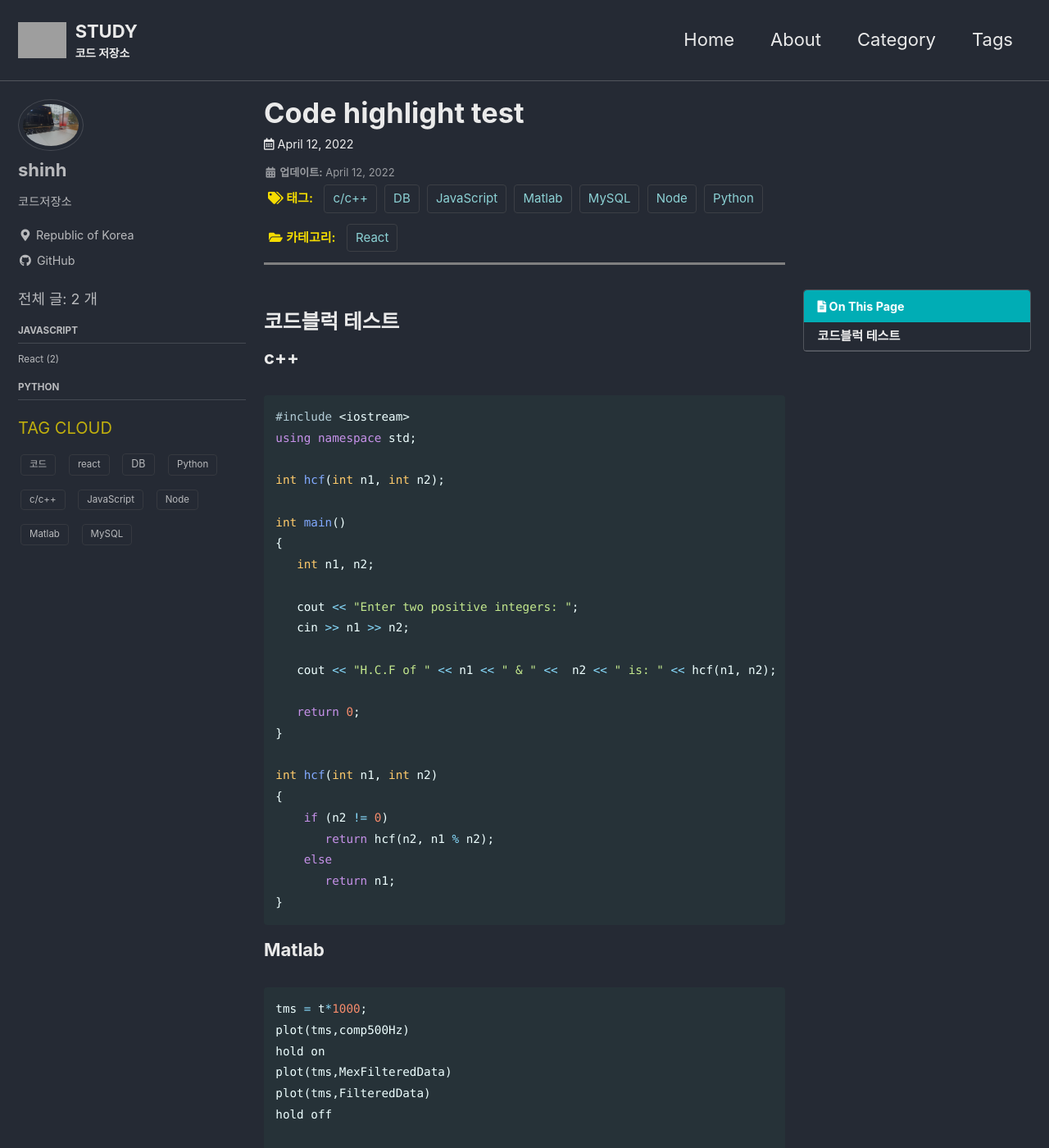
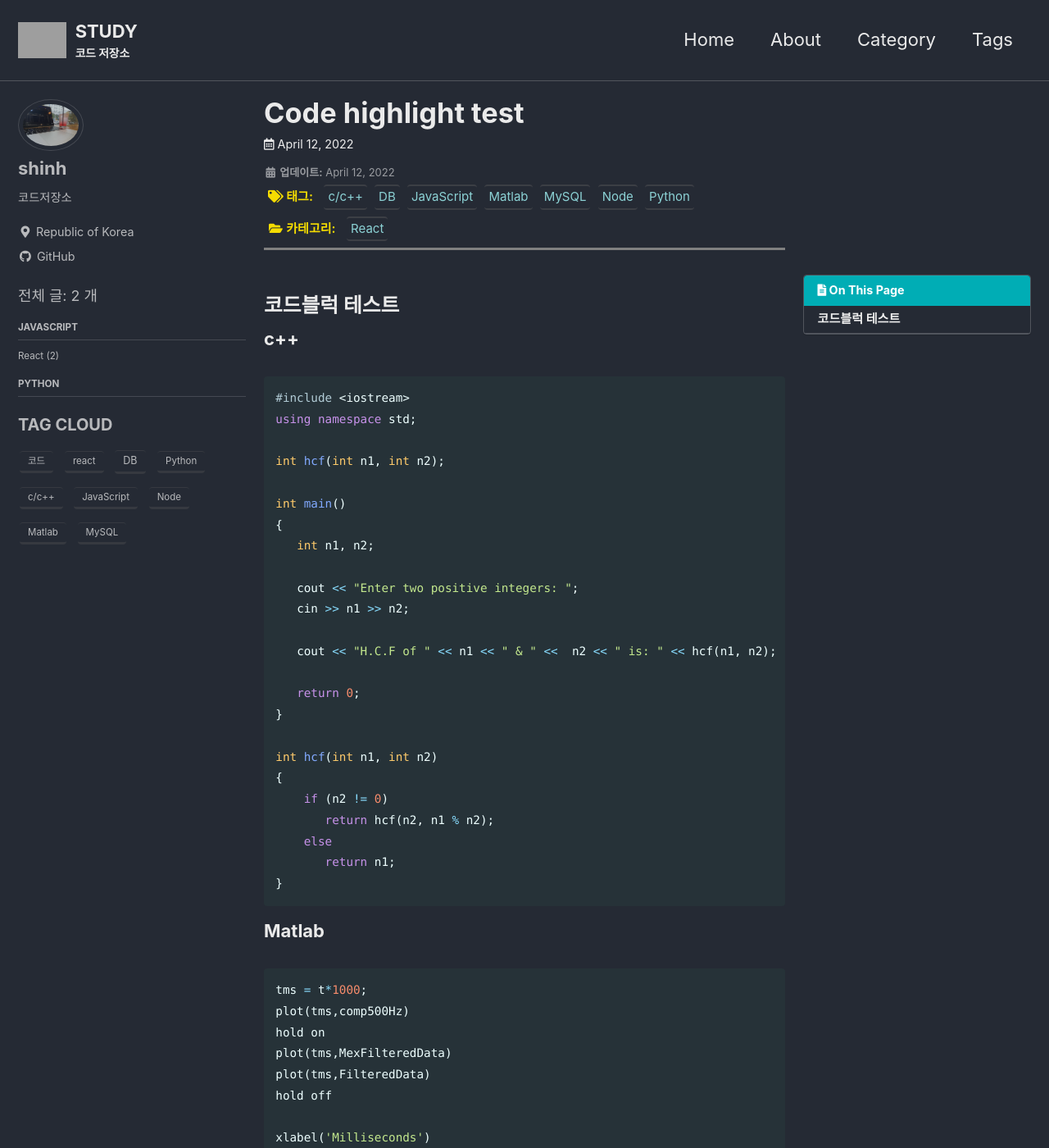
Before and after one commit to devshinn/devshinn.github.io, a Jekyll site: the page built from _posts/2022-04-08-333.md, in a window 1280 px wide and 1400 px high. Shown: the whole window at 82% size. Built offline with Jekyll 4.4.1, drawn with Linux system fonts in a browser that asks for light colours; cached includes are drawn as plain includes; some web fonts are replaced; comment, search, counter and statistics services are not loaded; grey boxes are pictures that could not be loaded.

Commit message:
...style/ tag link

```diff
--- a/_includes/tag-post.html
+++ b/_includes/tag-post.html
@@ -1,8 +1,10 @@
-{% if post.header.teaser %}
-  {% capture teaser %}{{ post.header.teaser }}{% endcapture %}
-{% else %}
-  {% assign teaser = site.teaser %}
-{% endif %}
+
+{% case site.tag_archive.type %}
+  {% when "liquid" %}
+    {% assign path_type = "#" %}
+  {% when "jekyll-archives" %}
+    {% assign path_type = nil %}
+{% endcase %}
 
 
 {% if post.tags[0] %}
@@ -11,7 +13,7 @@
     <strong><i class="fas fa-fw fa-tags" aria-hidden="true"></i> {{ site.data.ui-text[site.locale].tags_label | default: "Tags:" }} </strong>
     <span itemprop="keywords">
     {% for tag_word in tags_sorted %}
-      <a href="#" class="page__taxonomy-item p-category" rel="tag">{{ tag_word }}</a>{% unless forloop.last %}<span class="sep">, </span>{% endunless %}
+      <a href="{{ tag_word | slugify | prepend: path_type | prepend: site.tag_archive.path | relative_url }}" class="page__taxonomy-item p-category" rel="tag">{{ tag_word }}</a>{% unless forloop.last %}<span class="sep">, </span>{% endunless %}
     {% endfor %}
     </span>
   </p>
--- a/_layouts/single.html
+++ b/_layouts/single.html
@@ -27,7 +27,7 @@ layout: default
       {% unless page.header.overlay_color or page.header.overlay_image %}
         <header>
           {% if page.title %}<h1 id="page-title" class="page__title p-name" itemprop="headline">
-            <a href="{{ page.url | absolute_url }}" class="u-url" itemprop="url">{{ page.title | markdownify | remove: "<p>" | remove: "</p>" }}</a>
+            <a href="#" class="u-url" itemprop="url">{{ page.title | markdownify | remove: "<p>" | remove: "</p>" }}</a> <!-- href="{{ page.url | absolute_url }} -->
           </h1>{% endif %}
           {% include page__meta.html %}
 
--- a/_sass/minimal-mistakes/_archive.scss
+++ b/_sass/minimal-mistakes/_archive.scss
@@ -23,6 +23,7 @@
 
   a {
     position: relative;
+    text-decoration: none;
     z-index: 10;
   }
 
@@ -32,11 +33,11 @@
 }
 
 .archive__subtitle {
-  margin: 1.414em 0 0.5em;
+  margin: 1.2em 0 0.5em;
   padding-bottom: 0.5em;
   font-size: $type-size-5;
   color: $muted-text-color;
-  border-bottom: 1px solid $border-color;
+  border-bottom: 5px solid $border-color;
 
   + .list__item .archive__item-title {
     margin-top: 0.5em;
@@ -49,6 +50,8 @@
   line-height: initial;
   overflow: hidden;
   text-overflow: ellipsis;
+  border-bottom: none;
+
 
   a[rel="permalink"]::before {
     content: '';
--- a/_sass/minimal-mistakes/_base.scss
+++ b/_sass/minimal-mistakes/_base.scss
@@ -28,7 +28,7 @@ h4,
 h5,
 h6 {
   margin: 1em 0 0.5em;
-  line-height: 1.2;
+  line-height: 1;
   font-family: $header-font-family;
   font-weight: bold;
 }
--- a/_sass/minimal-mistakes/_page.scss
+++ b/_sass/minimal-mistakes/_page.scss
@@ -73,7 +73,7 @@ body {
 }
 
 .page__title {
-  margin-top: 0;
+  margin-top: 30;
   line-height: 1;
 
   a {
@@ -354,15 +354,21 @@ body {
 .page__taxonomy-item {
   display: inline-block;
   margin-right: 5px;
-  margin-bottom: 8px;
-  padding: 5px 10px;
+  margin-bottom: 3px;
+  padding: 2px 5px;
   text-decoration: none;
-  border: 1px solid mix(#000, $border-color, 25%);
+  border-bottom: 2px solid mix(#000, $border-color, 25%);
+  border-top: 2px solid mix(#000, $border-color, 25%);
+
   border-radius: $border-radius;
 
   &:hover {
+
     text-decoration: none;
     color: $link-color-hover;
+    transition: all 0.2s linear;
+    transform: scale(1.2);
+
   }
 }
 
@@ -376,20 +382,23 @@ body {
 
   .nav-tag-title{
     font-size: 20px;
-    color: #f5dc01;
+    font-weight: bold;
+    // color: #f5dc01;
 
   }
 
   .tag__word{  display: inline-block;
-    margin: 3px;
+    margin: 2px;
     padding: 3px 10px;
     text-decoration: none;
-    border: 1px solid mix(#000, $border-color, 25%);
+    border-bottom: 3px solid mix(#000, $border-color, 25%);
+    border-top: 1px solid mix(#000, $border-color, 25%);
+
     border-radius: $border-radius;
-    transition: all 0.2s linear;
     &:hover {
       text-decoration: none;
       color: $link-color-hover;
+    transition: all 0.2s linear;
       transform: scale(1.2);
     }}
 
--- a/_sass/minimal-mistakes/_variables.scss
+++ b/_sass/minimal-mistakes/_variables.scss
@@ -45,7 +45,7 @@ $type-size-8: 0.625em !default; // ~10px
 
 /* headline scale */
 $h-size-1: 1.563em !default; // ~25.008px
-$h-size-2: 1.25em !default; // ~20px
+$h-size-2: 1.2em !default; // ~20px
 $h-size-3: 1.125em !default; // ~18px
 $h-size-4: 1.0625em !default; // ~17px
 $h-size-5: 1.03125em !default; // ~16.5px
```
